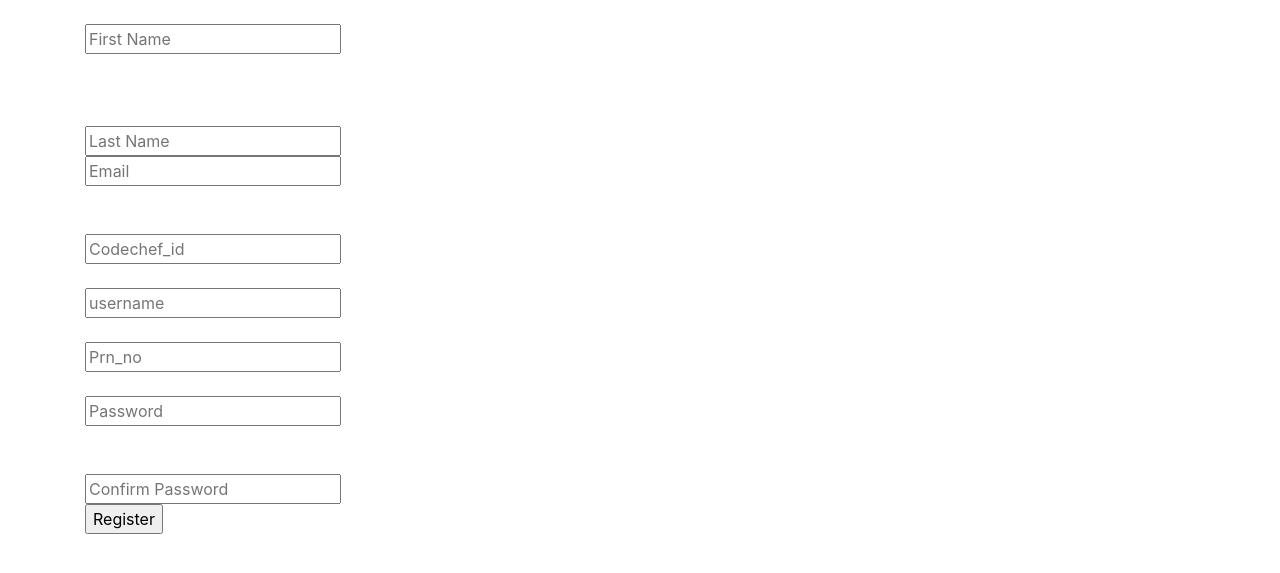
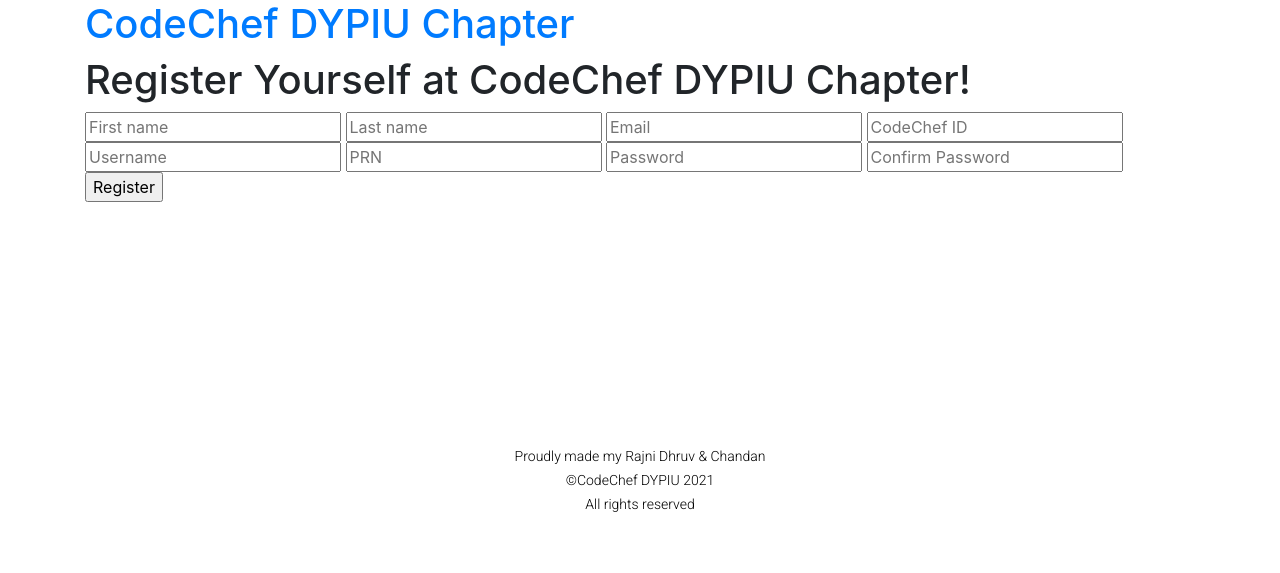
Before and after one commit to rajni0829/Codechef_Management_System, a Django app: page /codechef_management_app/register in a window 1280 px wide. Shown: the top 573 px of the page. Run offline with Django 3.2, Linux system fonts and the light colour scheme; parts of the project's set-up code (start-up, migrations or seed data) failed here and were passed over; some libraries are stand-ins or nearby versions.

Commit message:
Updates the frontend

```diff
--- a/codechef_management_app/templates/register.html
+++ b/codechef_management_app/templates/register.html
@@ -1,78 +1,50 @@
+{% load static %}
 <!DOCTYPE html>
 <html>
 <head>
-    <link
-      href="//maxcdn.bootstrapcdn.com/bootstrap/4.0.0/css/bootstrap.min.css"
-      rel="stylesheet"
-      id="bootstrap-css"
-    />
-    <script src="//maxcdn.bootstrapcdn.com/bootstrap/4.0.0/js/bootstrap.min.js"></script>
-    <script src="//cdnjs.cloudflare.com/ajax/libs/jquery/3.2.1/jquery.min.js"></script>
-
-    <title>Registration</title>
+  <link rel="stylesheet" href="https://cdn.jsdelivr.net/npm/bootstrap@4.6.0/dist/css/bootstrap.min.css"
+    integrity="sha384-B0vP5xmATw1+K9KRQjQERJvTumQW0nPEzvF6L/Z6nronJ3oUOFUFpCjEUQouq2+l" crossorigin="anonymous">
+  <link href="https://fonts.googleapis.com/css2?family=Roboto:wght@300&display=swap" rel="stylesheet">
+  <!-- this link is for fonts-->
+  <link rel="stylesheet" href="{% static "plugin/register.css" %}">
+  <title>User Registration</title>
 </head>
-
 <body>
-    <form action="register" method="post">
+  <div class="container">
+    <a href="./demo.html" style="text-decoration: none;">
+      <h1 class="name">CodeChef DYPIU Chapter</h1>
+    </a>
+    <h1 class="registeryrslf">Register Yourself at CodeChef DYPIU Chapter!</h1>
+    <div class="registrationform">
+      <form action="register" method="post" class="regform">
         {% csrf_token %}
-
-  <body>
-      <div class="container" >
-
-    <form action="register" method="post">
-      {% csrf_token %}
-<br>
-      <input
-        type="text"
-        name="first_name"
-        placeholder="First Name"
-        required
-      /><br /><br>
-      <br /><br>
-      <input
-        type="text"
-        name="last_name"
-        placeholder="Last Name"
-        required
-      /><br />
-      <input type="email" name="email" placeholder="Email" required /><br />
-    <br /><br>
-      <input
-        type="text"
-        name="codechef_id"
-        placeholder="Codechef_id"
-        required
-      />
-
-      <br /><br>
-
-<input type="text" name="username" placeholder="username" required/> <br><br>
-
-      <input type ="text" name="prn" placeholder="Prn_no" required /><br /><br>
-      <input
-        type="password"
-        name="password1"
-        placeholder="Password"
-        required
-      /><br />
-     <br /><br>
-      <input
-        type="password"
-        name="password2"
-        placeholder="Confirm Password"
-        required
-      /><br />
-      <input type="Submit" value="Register" />
-    </form>
-
-     <br /><br>
+        <input class="inputbox" type="text" name="first_name" / placeholder="First name" required>
+        <input class="inputbox" type="text" name="last_name" placeholder="Last name" required />
+        <input class="inputbox" type="email" name="email" placeholder="Email" required />
+        <input class="inputbox" type="text" name="codechef_id" placeholder="CodeChef ID" required />
+        <input class="inputbox" type="text" name="username" placeholder="Username" required />
+        <input class="inputbox" type="text" name="prn" placeholder="PRN" required />
+        <input class="inputbox" type="password" name="password1" placeholder="Password" required />
+        <input class="inputbox" type="password" name="password2" placeholder="Confirm Password" required />
+        <input class="submitbtn" type="Submit" value="Register"/>
       </form>
     </div>
+
     <div>
       {% for message in messages %}
       <h3> {{message}} </h3>
       {% endfor %}
     </div>
+    <div class="footer" style="margin-top: 250px;">
+      <center style="line-height: 8px;">
+        <p style="font-family: 'Roboto', sans-serif; font-size: 14px; color: black;">Proudly made my Rajni Dhruv & Chandan
+        </p>
+        <p style="font-family: 'Roboto', sans-serif; font-size: 14px; color: black;">©CodeChef DYPIU 2021</p>
+        <p style="font-family: 'Roboto', sans-serif; font-size: 14px; color: black;">All rights reserved</p>
+      </center>
     </div>
+  </div>
+
 </body>
+
 </html>
```
Lines whose indentation alone changed are shown as unchanged.
